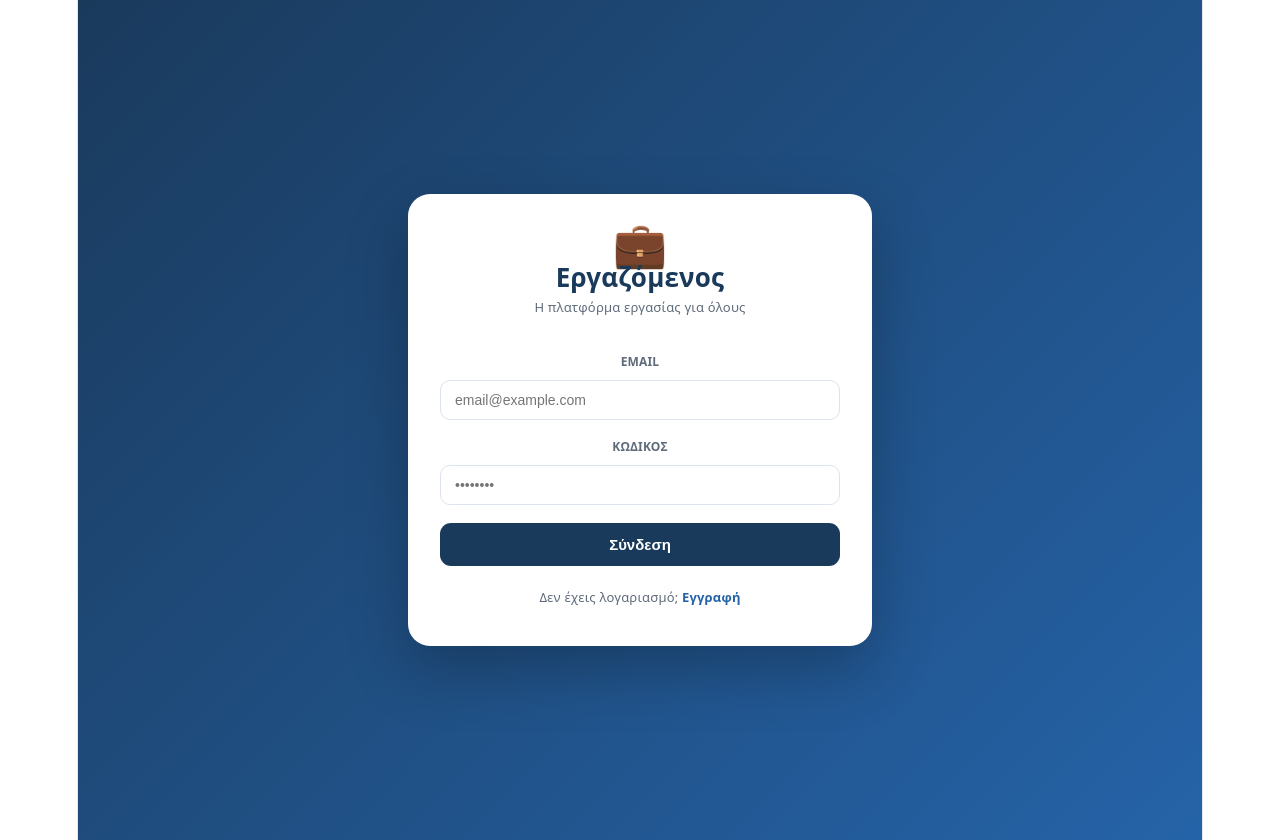
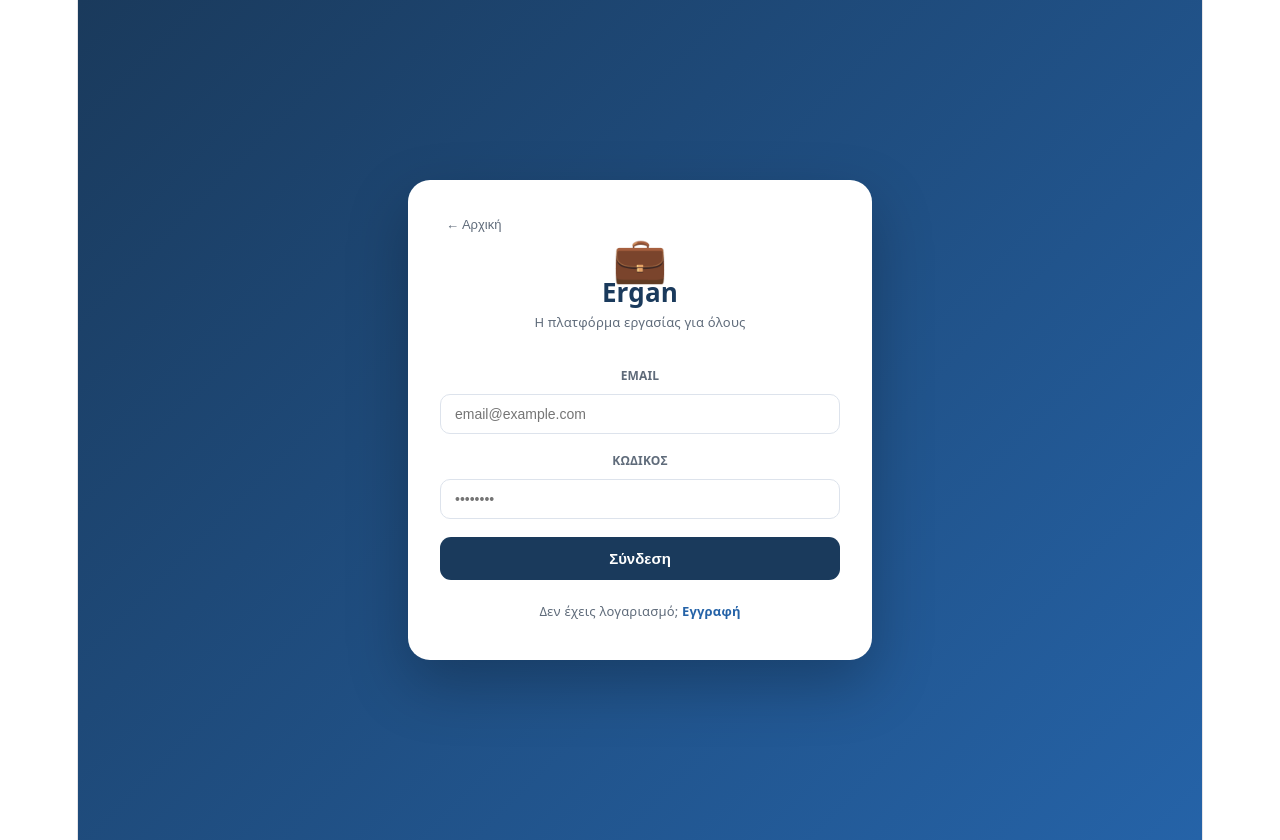
Before and after one commit to kondor0555-cyber/ergazomenos, a React (Vite) app: page / in a window 1280 px wide. Both pictures are taken after a click on the button "Είσοδος →". Built offline with nearby package versions, Linux system fonts and the light colour scheme.

Commit message:
Add back to landing from login and signup

```diff
--- a/src/App.jsx
+++ b/src/App.jsx
@@ -150,7 +150,7 @@ function LandingPage({ onLogin }) {
           <p style={{ textAlign:"center", color:COLORS.muted, marginBottom:48, fontSize:16 }}>Είμαστε εδώ για κάθε ερώτηση</p>
           <div style={{ display:"grid", gridTemplateColumns:"repeat(auto-fit,minmax(300px,1fr))", gap:32 }}>
             <div>
-              {[["📍","Διεύθυνση","Άργος Αργολίδα Δαναού 25"],["📞","Τηλέφωνο","210 000 0000"],["📧","Email","info@ergan.gr"],["🕐","Ώρες","Δευ-Παρ: 09:00-17:00"]].map(([icon,label,value]) => (
+              {[["📍","Διεύθυνση","Οδός Παράδειγμα 1, Αθήνα 10000"],["📞","Τηλέφωνο","210 000 0000"],["📧","Email","info@ergan.gr"],["🕐","Ώρες","Δευ-Παρ: 09:00-17:00"]].map(([icon,label,value]) => (
                 <div key={label} style={{ display:"flex", gap:16, marginBottom:24, alignItems:"flex-start" }}>
                   <div style={{ fontSize:24, width:40, textAlign:"center" }}>{icon}</div>
                   <div>
@@ -255,7 +255,7 @@ function JobCard({ job, onCall, onDetail }) {
 }
 
 // ─── LOGIN ────────────────────────────────────────────────────────
-function LoginView({ onLogin, onSignup }) {
+function LoginView({ onLogin, onSignup, onBack }) {
   const [email, setEmail] = useState("");
   const [pass, setPass] = useState("");
   const [err, setErr] = useState("");
@@ -266,7 +266,6 @@ function LoginView({ onLogin, onSignup }) {
     setErr(""); setLoading(true);
     const { data, error } = await supabase.auth.signInWithPassword({ email, password: pass });
     if (error) { setErr("Λάθος email ή κωδικός."); setLoading(false); return; }
-    // fetch profile
     const { data: profile } = await supabase.from("profiles").select("*").eq("id", data.user.id).single();
     const role = email === ADMIN_EMAIL ? "admin" : (profile?.role || "worker");
     onLogin({ ...data.user, ...profile, role });
@@ -276,9 +275,12 @@ function LoginView({ onLogin, onSignup }) {
   return (
     <div style={{ minHeight:"100vh", background:`linear-gradient(135deg, ${COLORS.primary} 0%, #2563a8 100%)`, display:"flex", alignItems:"center", justifyContent:"center", padding:20 }}>
       <div style={{ background:COLORS.card, borderRadius:22, padding:"36px 32px", maxWidth:400, width:"100%", boxShadow:"0 24px 60px rgba(0,0,0,0.25)" }}>
+        <button onClick={onBack} style={{ background:"none", border:"none", fontSize:13, cursor:"pointer", color:COLORS.muted, marginBottom:12, display:"flex", alignItems:"center", gap:4 }}>
+          ← Αρχική
+        </button>
         <div style={{ textAlign:"center", marginBottom:28 }}>
           <div style={{ fontSize:44, marginBottom:8 }}>💼</div>
-          <div style={{ fontSize:26, fontWeight:800, color:COLORS.primary }}>Εργαζόμενος</div>
+          <div style={{ fontSize:26, fontWeight:800, color:COLORS.primary }}>Ergan</div>
           <div style={{ fontSize:13, color:COLORS.muted, marginTop:4 }}>Η πλατφόρμα εργασίας για όλους</div>
         </div>
         {msg && <div style={{ background:"#f0fdf4", color:COLORS.success, borderRadius:8, padding:"10px 12px", fontSize:13, marginBottom:14 }}>{msg}</div>}
@@ -906,7 +908,7 @@ export default function App() {
   );
 
   if (view==="landing") return <LandingPage onLogin={()=>setView("login")} />;
-  if (view==="login") return <LoginView onLogin={handleLogin} onSignup={()=>setView("signup")} />;
+  if (view==="login") return <LoginView onLogin={handleLogin} onSignup={()=>setView("signup")} onBack={()=>setView("landing")} />;
   if (view==="signup") return <SignupView onBack={()=>setView("landing")} />;
   if (view==="admin") return <AdminView user={user} onLogout={handleLogout} />;
   if (view==="post") return <PostJobView user={user} onBack={()=>setView("jobs")} />;
```
